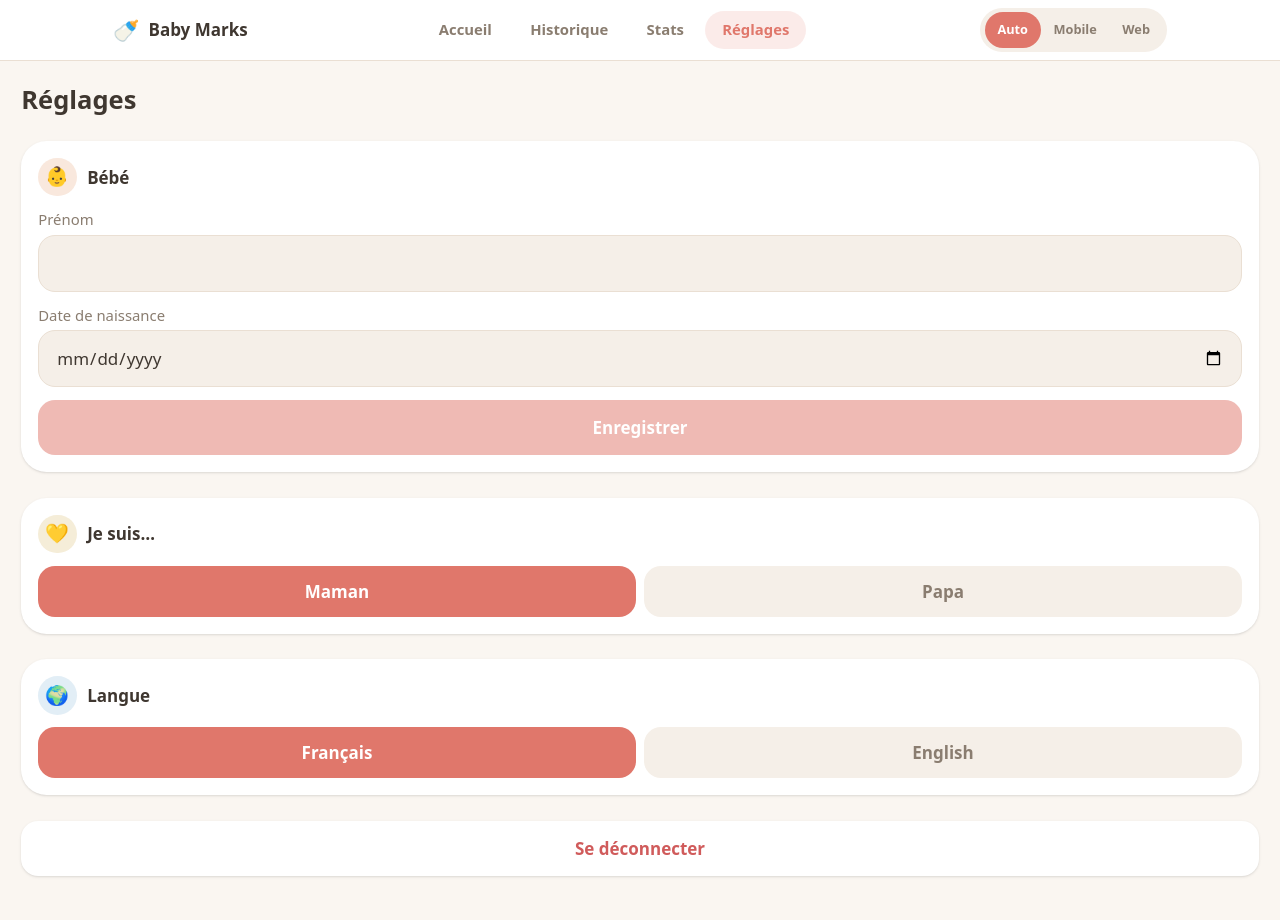
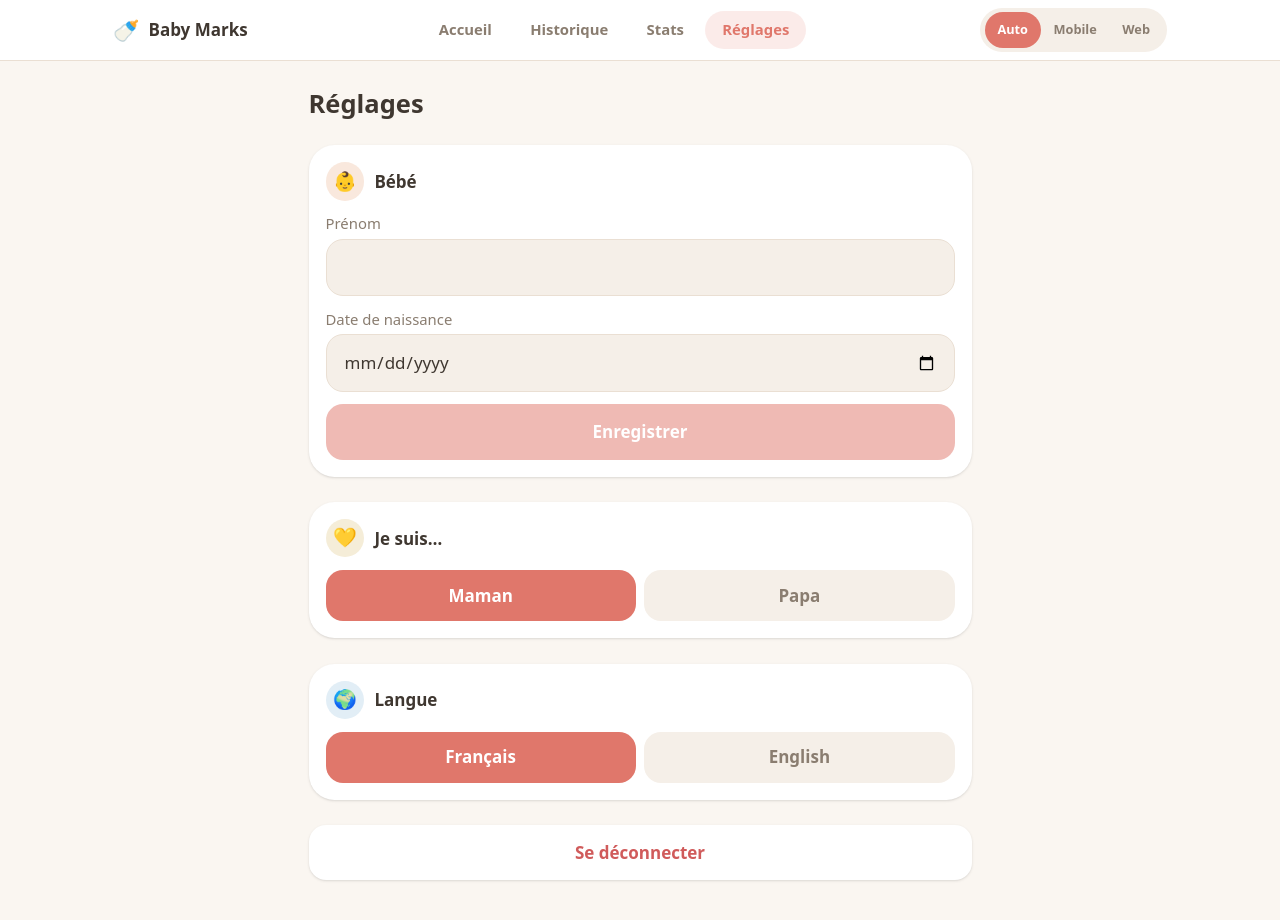
Before and after one commit to lorenzorama/baby_marks, a Next.js app in the folder frontend/: page /settings in a window 1280 px wide. Shown: the top 920 px of the page. Built offline with nearby package versions, Linux system fonts and the light colour scheme; no server answers.

Commit message:
feat: web-mode layouts (two-column home, centered pages)

```diff
--- a/frontend/src/app/history/page.tsx
+++ b/frontend/src/app/history/page.tsx
@@ -7,6 +7,7 @@ import EventItem from "@/components/EventItem";
 import EditEventSheet from "@/components/EditEventSheet";
 import { api } from "@/lib/api-client";
 import { activityIcon, activityTint, activityAccentText } from "@/lib/activity";
+import { useLayoutMode } from "@/hooks/useLayoutMode";
 import type { ApiEvent, EventType } from "@/lib/types";
 
 const PAGE = 100;
@@ -18,6 +19,7 @@ export default function HistoryPage() {
   const tCg = useTranslations("caregiver");
   const tt = useTranslations("types");
   const locale = useLocale();
+  const { mode } = useLayoutMode();
   const [filter, setFilter] = useState<EventType | null>(null);
   const [editing, setEditing] = useState<ApiEvent | null>(null);
 
@@ -51,7 +53,7 @@ export default function HistoryPage() {
   }, [events, locale]);
 
   return (
-    <main className="space-y-6 p-5 pb-28">
+    <main className={mode === "web" ? "mx-auto max-w-2xl p-6 pb-10 space-y-6" : "space-y-6 p-5 pb-28"}>
       <h1 className="text-2xl font-bold">{t("history.title")}</h1>
 
       <div className="flex gap-2 overflow-x-auto pb-1">
--- a/frontend/src/app/page.tsx
+++ b/frontend/src/app/page.tsx
@@ -10,6 +10,7 @@ import EventItem from "@/components/EventItem";
 import EditEventSheet from "@/components/EditEventSheet";
 import { useRecentEvents } from "@/hooks/useEvents";
 import { useBaby } from "@/hooks/useBaby";
+import { useLayoutMode } from "@/hooks/useLayoutMode";
 import type { ApiEvent } from "@/lib/types";
 
 export default function HomePage() {
@@ -17,6 +18,7 @@ export default function HomePage() {
   const summaryT = useTranslations("summary");
   const tCg = useTranslations("caregiver");
   const locale = useLocale();
+  const { mode } = useLayoutMode();
   const { data: baby, isLoading: babyLoading } = useBaby();
   const { data } = useRecentEvents();
   const [editing, setEditing] = useState<ApiEvent | null>(null);
@@ -39,10 +41,15 @@ export default function HomePage() {
     );
   }
 
-  return (
-    <main className="space-y-6 p-5 pb-28">
+  const actionsColumn = (
+    <>
       <RunningTimers running={running} />
       <ActionGrid />
+    </>
+  );
+
+  const timelineColumn = (
+    <>
       <TimeSinceCards events={events} />
       <section>
         <h2 className="mb-2 text-base font-semibold text-ink">{t("timeline.today")}</h2>
@@ -59,6 +66,22 @@ export default function HomePage() {
           </div>
         )}
       </section>
+    </>
+  );
+
+  return (
+    <main className={mode === "web" ? "mx-auto max-w-5xl p-6 pb-10" : "space-y-6 p-5 pb-28"}>
+      {mode === "web" ? (
+        <div className="grid grid-cols-2 gap-6">
+          <div className="space-y-6">{actionsColumn}</div>
+          <div className="space-y-6">{timelineColumn}</div>
+        </div>
+      ) : (
+        <>
+          {actionsColumn}
+          {timelineColumn}
+        </>
+      )}
 
       <EditEventSheet event={editing} onClose={() => setEditing(null)} />
     </main>
--- a/frontend/src/app/settings/page.tsx
+++ b/frontend/src/app/settings/page.tsx
@@ -5,8 +5,10 @@ import { useLocale, useTranslations } from "next-intl";
 import { toast } from "@/components/Toast";
 import { useBaby, useSaveBaby } from "@/hooks/useBaby";
 import { useCaregiver } from "@/hooks/useCaregiver";
+import { useLayoutMode } from "@/hooks/useLayoutMode";
 
-const SCREEN = "space-y-6 p-5 pb-28";
+const SCREEN_MOBILE = "space-y-6 p-5 pb-28";
+const SCREEN_WEB = "mx-auto max-w-2xl p-6 pb-10 space-y-6";
 const CARD = "rounded-3xl bg-surface p-4 shadow-sm";
 const INPUT = "w-full rounded-2xl border border-line bg-surface-2 px-4 py-3.5 text-base text-ink outline-none focus:border-primary";
 const PRIMARY_BTN = "w-full rounded-2xl bg-primary py-3.5 text-base font-bold text-white disabled:opacity-50";
@@ -27,6 +29,7 @@ export default function SettingsPage() {
   const t = useTranslations("settings");
   const tc = useTranslations("caregiver");
   const locale = useLocale();
+  const { mode } = useLayoutMode();
   const { data: baby } = useBaby();
   const saveBaby = useSaveBaby();
   const [caregiver, setCaregiver] = useCaregiver();
@@ -52,7 +55,7 @@ export default function SettingsPage() {
   }
 
   return (
-    <main className={SCREEN}>
+    <main className={mode === "web" ? SCREEN_WEB : SCREEN_MOBILE}>
       <h1 className="text-2xl font-bold text-ink">{t("title")}</h1>
 
       <section className={CARD}>
--- a/frontend/src/app/stats/page.tsx
+++ b/frontend/src/app/stats/page.tsx
@@ -6,8 +6,10 @@ import BarChart from "@/components/BarChart";
 import LineChart from "@/components/LineChart";
 import { useStats } from "@/hooks/useStats";
 import { useCreateMeasurement, useMeasurements } from "@/hooks/useMeasurements";
+import { useLayoutMode } from "@/hooks/useLayoutMode";
 
-const SCREEN = "space-y-6 p-5 pb-28";
+const SCREEN_MOBILE = "space-y-6 p-5 pb-28";
+const SCREEN_WEB = "mx-auto max-w-3xl p-6 pb-10";
 const CARD = "rounded-3xl bg-surface p-4 shadow-sm";
 const INPUT = "w-full rounded-2xl border border-line bg-surface-2 px-4 py-3.5 text-base text-ink outline-none focus:border-primary";
 const PRIMARY_BTN = "w-full rounded-2xl bg-primary py-3.5 text-base font-bold text-white disabled:opacity-50";
@@ -25,6 +27,7 @@ function SectionHeader({ icon, tint, title }: { icon: string; tint: string; titl
 export default function StatsPage() {
   const t = useTranslations("stats");
   const locale = useLocale();
+  const { mode } = useLayoutMode();
   const { data: days } = useStats(7);
   const { data: measurements } = useMeasurements();
   const createMeasurement = useCreateMeasurement();
@@ -61,10 +64,8 @@ export default function StatsPage() {
     });
   }
 
-  return (
-    <main className={SCREEN}>
-      <h1 className="text-2xl font-bold text-ink">{t("title")}</h1>
-
+  const chartSections = (
+    <>
       <section className={CARD}>
         <SectionHeader icon="😴" tint="bg-sleep-tint" title={t("sleepPerDay")} />
         <BarChart data={chart((d) => Math.round((d.sleepMinutes / 60) * 10) / 10)} color="bg-sleep" />
@@ -85,8 +86,11 @@ export default function StatsPage() {
         <SectionHeader icon="🥛" tint="bg-pump-tint" title={t("pumpMlPerDay")} />
         <BarChart data={chart((d) => d.pumpMl)} color="bg-pump" />
       </section>
+    </>
+  );
 
-      <section className={CARD}>
+  const growthSection = (
+    <section className={`${CARD}${mode === "web" ? " col-span-2" : ""}`}>
       <SectionHeader icon="📏" tint="bg-growth-tint" title={t("growth")} />
       {weightPoints.length >= 2 ? (
         <>
@@ -103,8 +107,10 @@ export default function StatsPage() {
         </>
       )}
     </section>
+  );
 
-      <section className={CARD}>
+  const addMeasurementSection = (
+    <section className={`${CARD}${mode === "web" ? " col-span-2" : ""}`}>
       <SectionHeader icon="📏" tint="bg-growth-tint" title={t("addMeasurement")} />
       <div className="space-y-3">
         <div>
@@ -133,6 +139,25 @@ export default function StatsPage() {
         </button>
       </div>
     </section>
+  );
+
+  return (
+    <main className={mode === "web" ? SCREEN_WEB : SCREEN_MOBILE}>
+      <h1 className={`text-2xl font-bold text-ink${mode === "web" ? " mb-6" : ""}`}>{t("title")}</h1>
+
+      {mode === "web" ? (
+        <div className="grid grid-cols-2 gap-4">
+          {chartSections}
+          {growthSection}
+          {addMeasurementSection}
+        </div>
+      ) : (
+        <div className="space-y-6">
+          {chartSections}
+          {growthSection}
+          {addMeasurementSection}
+        </div>
+      )}
     </main>
   );
 }
```
Lines whose indentation alone changed are shown as unchanged.
